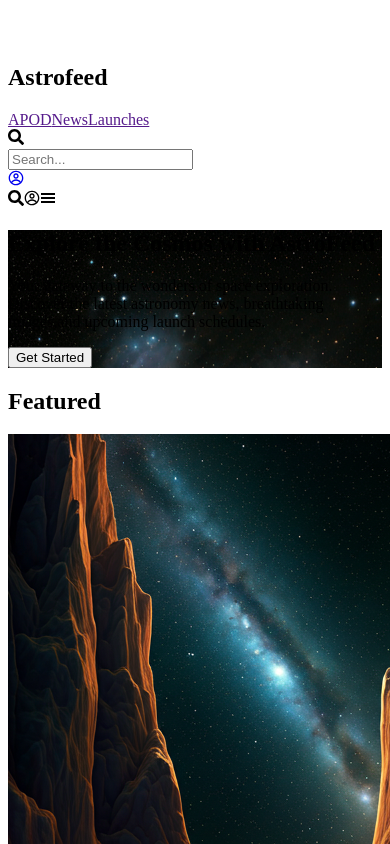
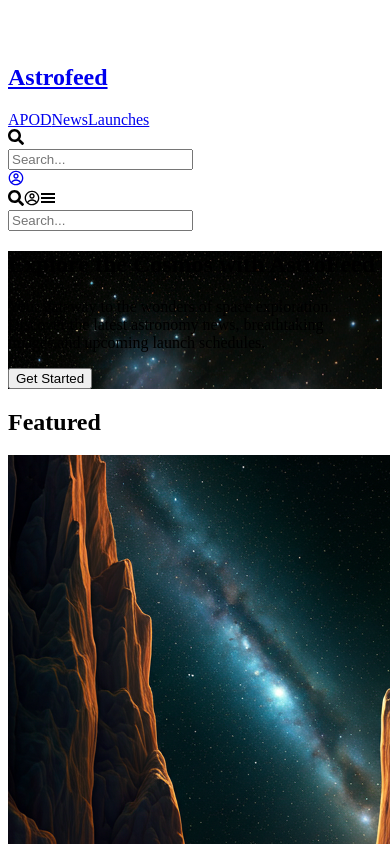
Before and after one commit to microhexagon/astro-feed, a Next.js app in the folder astrofeed-next/: page / in a window 390 px wide. Both pictures are taken after a click on the icon 16 px from the left and 136 px from the top of the page. Shown: the top 844 px of the page. Built offline with nearby package versions, Linux system fonts and the light colour scheme.

Commit message:
feat(news): added Navbar component  in news and fixed search input behavior on small screens

```diff
--- a/astrofeed-next/app/components/Navbar.tsx
+++ b/astrofeed-next/app/components/Navbar.tsx
@@ -3,12 +3,13 @@ import { useState } from "react";
 import { FaSearch } from "react-icons/fa";
 import { CgProfile } from "react-icons/cg";
 import { GiHamburgerMenu } from "react-icons/gi";
+import Link from 'next/link';
 
 interface NavbarProps {
-    links:string[];
+    links: string[];
 }
 
-export default function Navbar({ links }: NavbarProps ) {
+export default function Navbar({ links }: NavbarProps) {
     const [showSearch, setShowSearch] = useState(false);
     const [menuOpen, setMenuOpen] = useState(false);
 
@@ -22,29 +23,19 @@ const [menuOpen, setMenuOpen] = useState(false);
                         alt="logo"
                         className="h-4 w-4"
                     />
-            <h1 className="font-semibold">Astrofeed</h1>
+                    <h1 className="font-semibold">
+                        <Link href="/">Astrofeed</Link>
+                    </h1>
                 </div>
 
                 {/* 🔹 Desktop links (only md and up) */}
                 <div className="hidden md:flex items-center space-x-6 mt-2 md:mt-0">
-                {/* <a href="">APOD</a>
-                <a href="">News</a>
-                <a href="">Launches</a>
-                <a href="">Home</a>
-                <a href="">Gallery</a>
-                <a href="">Events</a>
-                <a href="">Blogs</a>
-                <a href="">Reports</a>
-                <a href="">About</a> */}
-
-                {links.map(( link, index)=> (
-                    <a key={index} href="">{link}</a>
+                    {links.map((link, index) => (
+                        <a key={index} href={`/${link.toLowerCase()}`}>
+                            {link}
+                        </a>
                     ))}
-
-
-
-
-
+                    {/* Search icon for desktop */}
                     <div className="bg-gray-700 rounded-lg h-7 w-7 flex justify-center items-center">
                         <FaSearch
                             onClick={() => setShowSearch(!showSearch)}
@@ -63,8 +54,10 @@ const [menuOpen, setMenuOpen] = useState(false);
                     </div>
                 </div>
 
-        {/* ✅ Mobile Icons and Hamburger (only shown on sm screens) */}
-        <div className="flex items-center gap-3 md:hidden">
+                {/* ✅ Mobile Icons and Hamburger */}
+                <div className="flex flex-col md:hidden gap-2">
+                    {/* Top Row: Icons */}
+                    <div className="flex items-center gap-3">
                         <FaSearch
                             onClick={() => setShowSearch(!showSearch)}
                             className="cursor-pointer"
@@ -75,14 +68,24 @@ const [menuOpen, setMenuOpen] = useState(false);
                             onClick={() => setMenuOpen(!menuOpen)}
                         />
                     </div>
+                    {/* ✅ Conditionally Render Search Input */}
+                    {showSearch && (
+                        <input
+                            type="text"
+                            placeholder="Search..."
+                            className="px-3 py-1 rounded bg-gray-800 border border-gray-600 text-white focus:outline-none"
+                        />
+                    )}
+                </div>
+
             </div>
 
             {/* ✅ Dropdown for mobile menu */}
             {menuOpen && (
                 <div className="md:hidden mt-4 flex flex-col space-y-3">
-            <a href="">APOD</a>
-            <a href="">News</a>
-            <a href="">Launches</a>
+                    {links.map((link, index) => (
+                        <a key={index} href={`/${link.toLowerCase()}`}>{link}</a>
+                    ))}
                 </div>
             )}
         </nav>
```
Also changed, not shown: astrofeed-next/app/news/page.tsx (added, +12 -0 lines), astrofeed-next/app/news page/News.tsx (deleted). Lines whose indentation alone changed are shown as unchanged.
